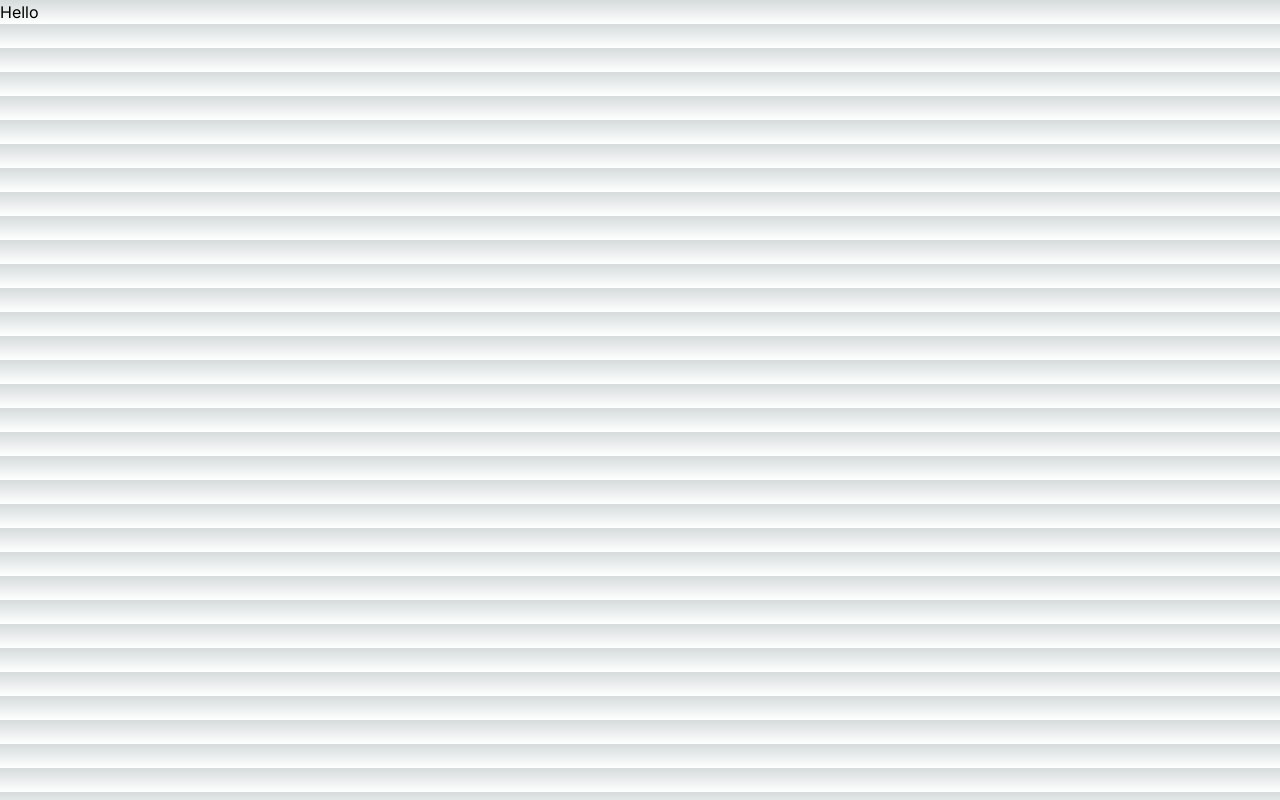
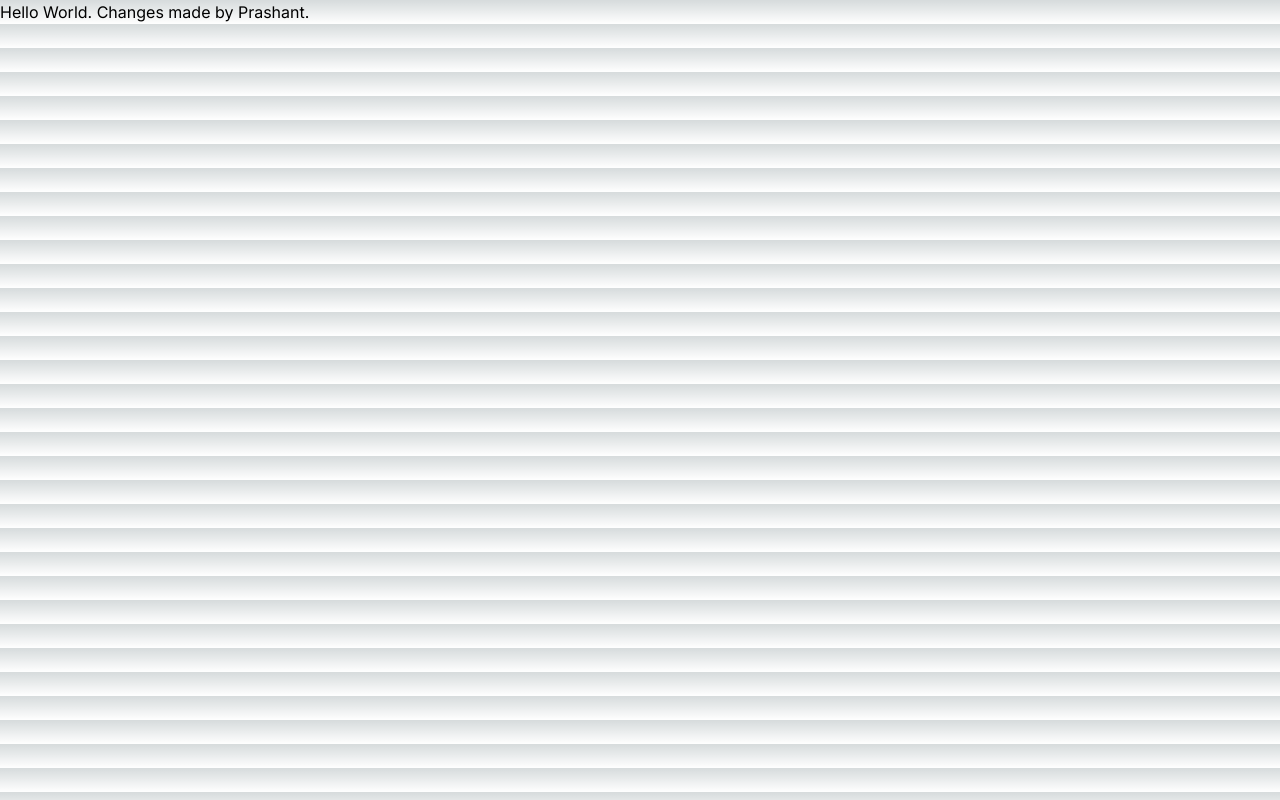
Before and after one commit to pledge-snt-club/website-frontend, a Next.js app: page / in a window 1280 px wide. Built offline with nearby package versions, Linux system fonts and the light colour scheme.

Commit message:
Test changes

```diff
--- a/app/page.tsx
+++ b/app/page.tsx
@@ -4,7 +4,7 @@ import Image from 'next/image'
 export default function Home() {
   return (
     <>
-    <div>Hello </div>
+    <div>Hello World. Changes made by Prashant.</div>
     </>
   )
 }
```
